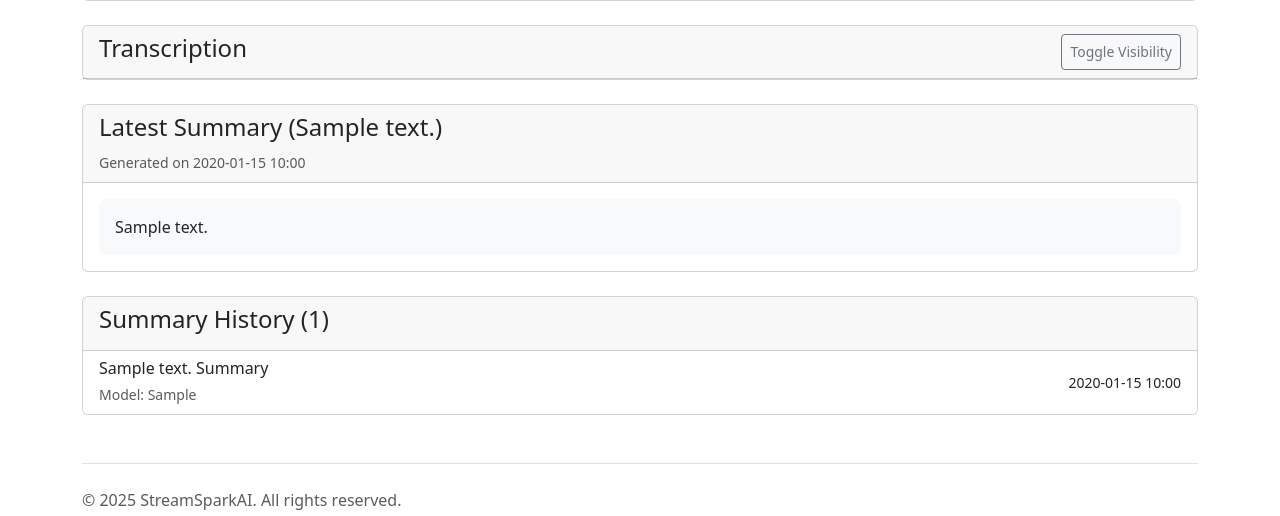
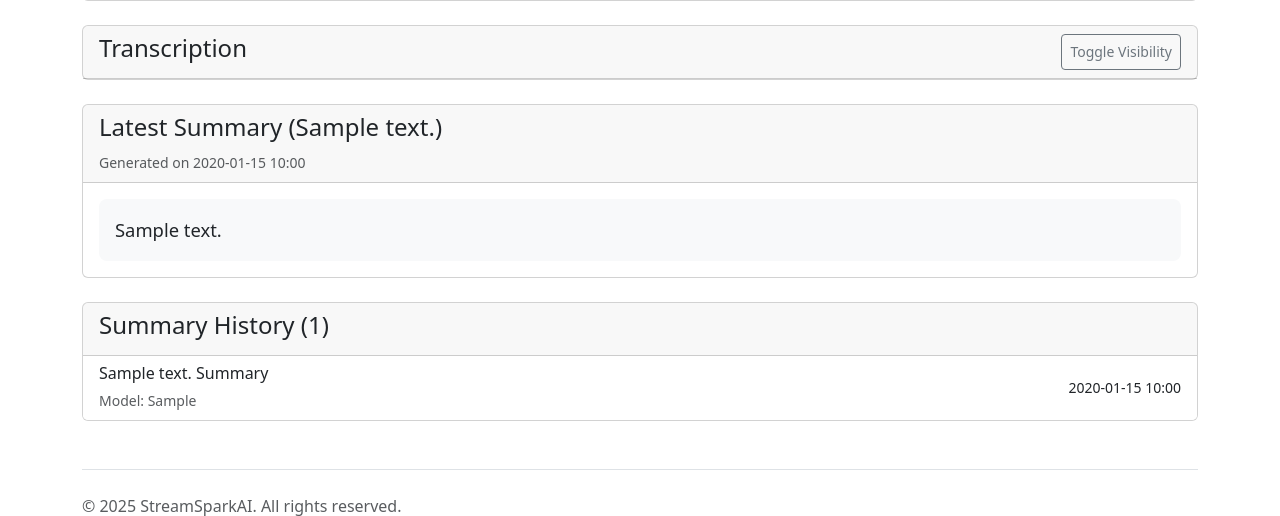
Before and after one commit to aweffr/StreamSparkAI, a Django app: template core/templates/core/audio_media_detail.html in a window 1280 px wide. Shown: the part 568-1084 px from the top of the page. Run offline with Django 5.2, Linux system fonts and the light colour scheme; the template is opened without the code that fills it: most values are stand-ins (such as "Sample title", 1, 10 or a date in 2020); data that the repository does not hold is empty.

Commit message:
style: enhance markdown content readability with improved font sizes and spacing

```diff
--- a/core/templates/core/base.html
+++ b/core/templates/core/base.html
@@ -15,16 +15,18 @@
             padding: 1rem;
             background-color: #f8f9fa;
             border-radius: 0.5rem;
+            font-size: 1.15rem; /* Increased font size for better readability */
+            line-height: 1.6; /* Improved line height for better readability */
         }
         .markdown-content h1, .markdown-content h2, .markdown-content h3 {
             margin-top: 1rem;
             margin-bottom: 0.75rem;
+            font-size: 1.4em; /* Relative to the parent font size */
         }
         .markdown-content ul, .markdown-content ol {
             margin-bottom: 0.75rem;
             padding-left: 1.5rem; /* Reduce default list indentation */
         }
-        /* Reduce indentation for nested lists */
         .markdown-content ul ul,
         .markdown-content ol ol,
         .markdown-content ul ol,
@@ -32,14 +34,15 @@
             margin-bottom: 0.5rem;
             padding-left: 1.25rem;
         }
-        /* Adjust list item spacing */
         .markdown-content li {
             margin-bottom: 0.25rem;
         }
-        /* More compact marker styling */
         .markdown-content ul li::marker,
         .markdown-content ol li::marker {
             font-size: 0.9em;
+        }
+        .markdown-content p {
+            margin-bottom: 1rem;
         }
     </style>
     {% block extra_css %}{% endblock %}
```
